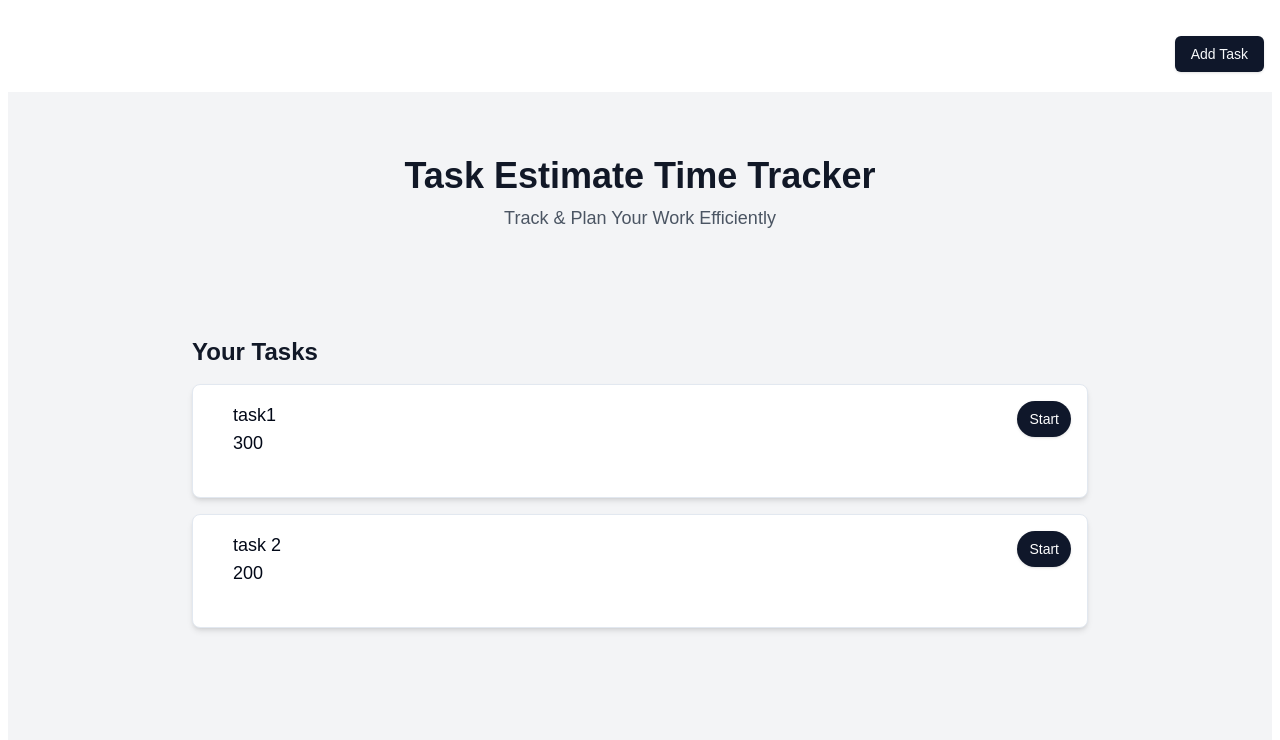
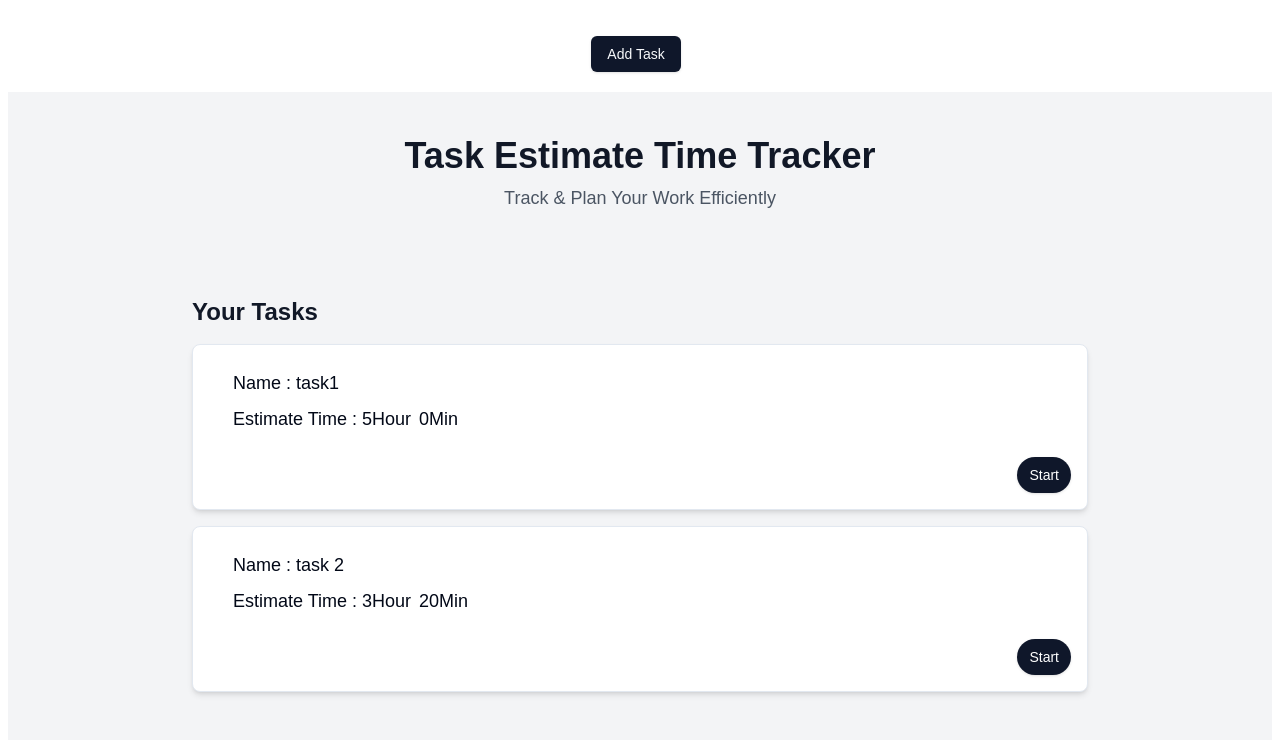
Before and after one commit to juheedhone/estimation-calculator, a Next.js app: page /tracker in a window 1280 px wide. Shown: the top 740 px of the page. Built offline with nearby package versions, Linux system fonts and the light colour scheme.

Commit message:
convert Min to hour in estimate time

```diff
--- a/src/app/tracker/page.tsx
+++ b/src/app/tracker/page.tsx
@@ -1,7 +1,6 @@
 "use client";
 
 import FormAddTask from "@/components/FormAddTask";
-import LandingPage from "@/components/LandingPage";
 import TimeTracker from "@/components/TimeTracker";
 
 import { tasksFixture } from "@/fixture/tasks.fixture";
@@ -11,7 +10,6 @@ const Page = () => {
   const [tasks, setTasks] = useState(tasksFixture);
   return (
     <>
-
       <FormAddTask
         onSubmit={(data) => {
           console.log(data);
--- a/src/components/FormAddTask.tsx
+++ b/src/components/FormAddTask.tsx
@@ -16,9 +16,9 @@ import { useForm } from "react-hook-form";
 import { z } from "zod";
 
 const schema = z.object({
-  name: z.string().min(3).max(10),
+  name: z.string(),
   estimateTimeHour: z.number(),
-  estimateTimeMin: z.number().min(10),
+  estimateTimeMin: z.number(),
 });
 
 type FormData = z.infer<typeof schema>;
@@ -37,7 +37,7 @@ const AddTask = ({ onSubmit }: Props) => {
   // const onSubmit = (data: FieldValues) => console.log(data);
   console.log(errors);
   return (
-    <div className="flex justify-end py-5 mr-2">
+    <div className="flex justify-center py-5 mr-2">
       <Dialog>
         <DialogTrigger asChild>
           <Button>Add Task</Button>
--- a/src/components/TimeTracker.tsx
+++ b/src/components/TimeTracker.tsx
@@ -1,56 +1,43 @@
 import type { ITasks } from "@/interface/tasks.interface";
 import { motion } from "framer-motion";
+import { Button } from "./ui/button";
 import { Card, CardContent } from "./ui/card";
-import { Button } from "./ui/button";
 
 interface Props {
   tasks: ITasks[];
 }
 
 const TimeTracker = ({ tasks }: Props) => {
-  if (tasks.length === 0) return null;
   return (
     <div className="min-h-screen bg-gray-100 text-gray-900 flex flex-col items-center p-6">
-      {/* <Table>
-        <TableHeader>
-          <TableRow className="border-slate-700">
-            <TableHead className="w-[100px]">TaskName</TableHead>
-            <TableHead>EstimateTime</TableHead>
-            <TableHead>Start/End</TableHead>
-          </TableRow>
-        </TableHeader>
-        <TableBody>
-          {tasks.map((estimate) => (
-            <TableRow className="font-medium" key={estimate.name}>
-              <TableCell>{estimate.name}</TableCell>
-              <TableCell>{estimate.estimate}</TableCell>
-              <TableCell>
-                <Button>Start</Button>
-              </TableCell>
-            </TableRow>
-          ))}
-        </TableBody>
-      </Table> */}
-      <section className="text-center py-10">
+      <section className="text-center py-5 ">
         <h1 className="text-4xl font-bold">Task Estimate Time Tracker</h1>
         <p className="text-lg text-gray-600 mt-2">
           Track & Plan Your Work Efficiently
         </p>
         <div className="mt-6"></div>
       </section>
-      <section className="w-full max-w-4xl mt-10">
+      <section className="w-full max-w-4xl mt-10 ">
         <h2 className="text-2xl font-semibold mb-4">Your Tasks</h2>
         <div className="grid gap-4">
           {tasks.map((task) => (
             <motion.div key={task.name} whileHover={{ scale: 1.02 }}>
-              <Card className="p-4 shadow-md bg-white rounded-lg flex justify-between">
-                <CardContent>
-                  <h3 className="text-lg font-medium">{task.name}</h3>
-                  <h3 className="text-lg font-medium">{task.estimate}</h3>
+              <Card className="p-4 shadow-md bg-white rounded-lg">
+                <CardContent className="">
+                  <div className=" text-lg py-2 font-medium">
+                    Name : {task.name}
+                  </div>
+                  <div className="text-lg font-medium ">
+                    <span>Estimate Time :</span>
+                    <span> {Math.floor(task.estimate / 60)}Hour</span>
+                    <span className="m-2">{task.estimate % 60}Min</span>
+                  </div>
                 </CardContent>
-                <Button className={"px-3 py-1 rounded-full text-white"}>
-                  Start
-                </Button>
+                <div className="flex justify-start lg:justify-end ">
+                  <Button className={"px-3 py-1 rounded-full text-white"}>
+                    Start
+                  </Button>
+                </div>
               </Card>
             </motion.div>
           ))}
--- a/src/interface/tasks.interface.ts
+++ b/src/interface/tasks.interface.ts
@@ -1,4 +1,4 @@
 export interface ITasks {
   name: string;
-  estimate: number;
+  estimate: number
 }
```
